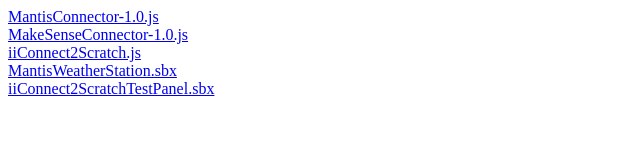
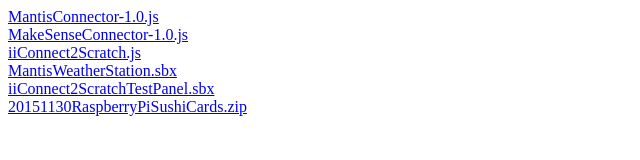
Before and after one commit to CreativeComputerLab/CreativeComputerLab.github.io, a plain HTML site: page index.html in a window 1280 px wide. Shown: the whole page, without its empty margins (0-640 px from the left). Drawn offline with Linux system fonts and the light colour scheme.

Commit message:
Add Raspi Sushi Cards

```diff
--- a/index.html
+++ b/index.html
@@ -3,3 +3,4 @@
 <a href="http://creativecomputerlab.github.io/iiConnect2Scratch.js">iiConnect2Scratch.js</a><br>
 <a href="http://creativecomputerlab.github.io/MantisWeatherStation.sbx">MantisWeatherStation.sbx</a><br>
 <a href="http://creativecomputerlab.github.io/iiConnect2ScratchTestPanel.sbx">iiConnect2ScratchTestPanel.sbx</a><br>
+<a href="http://creativecomputerlab.github.io/20151130RaspberryPiSushiCards.zip">20151130RaspberryPiSushiCards.zip</a><br>
```
